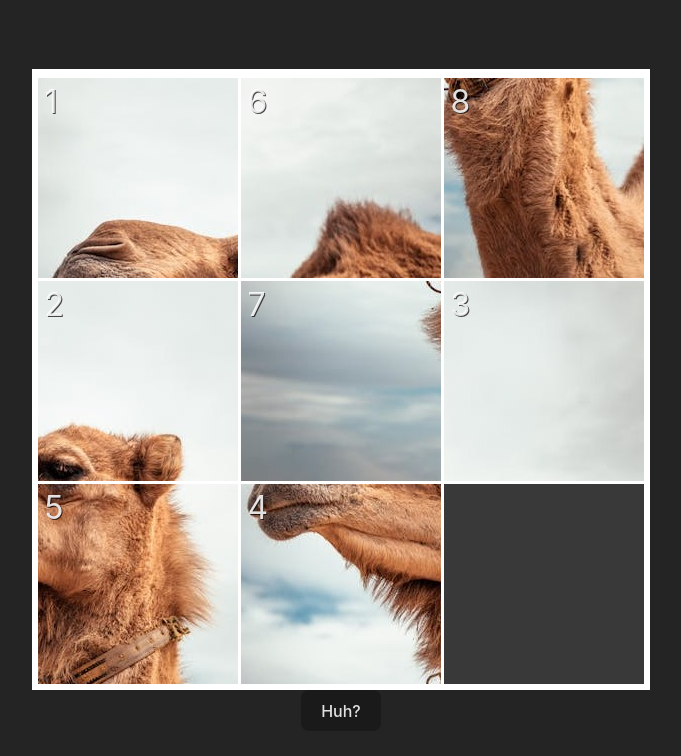
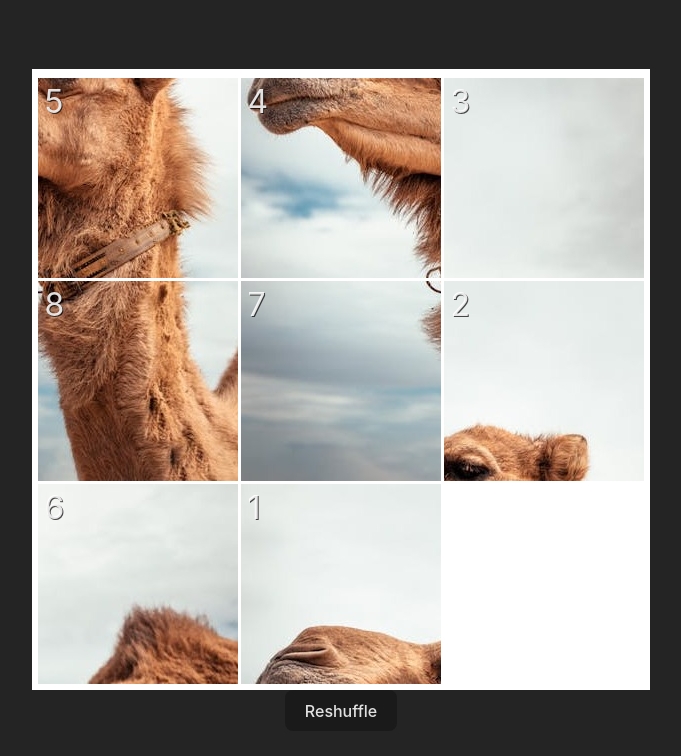
Before and after one commit to luishendrix92/sliding-puzzle, a React (Vite) app: page / in a window 1280 px wide. Shown: the top 756 px of the page, without its empty margins (299-980 px from the left). Built offline with nearby package versions, Linux system fonts and the light colour scheme.

Commit message:
Finished mechanics

```diff
--- a/src/App.css
+++ b/src/App.css
@@ -23,14 +23,16 @@
 
 .piece {
   box-sizing: border-box;
-  background: rgb(36, 36, 36, 0.9);
+  background: rgb(36, 36, 36, 1);
   font-size: 2em;
   padding-left: 0.2em;
   text-shadow: 1px 1px 0 rgba(0, 0, 0, 0.7);
-  transition: all;
-  cursor: pointer;
 }
 
 .piece:nth-child(n+2) {
   margin-left: 3px;
 }
+
+.pointer {
+  cursor: pointer;
+}
--- a/src/App.jsx
+++ b/src/App.jsx
@@ -1,7 +1,7 @@
-import {useState} from "react";
+import {useEffect, useState} from "react";
+import camel from "./assets/camel.jpg";
 
 import './App.css'
-import camel from './assets/camel.jpg'
 
 const PIECE_WIDTH = 200;
 const PIECE_HEIGHT = PIECE_WIDTH;
@@ -10,24 +10,57 @@ const COLS = 3;
 const LAST_PIECE = ROWS * COLS - 1;
 
 /**
+ * Whether or not a flattened puzzle matrix is sorted in ascending order.
+ * Once a sliding puzzle has all its pieces in order, it's considered complete.
+ * @param ids {Array<number>} Flat array set of piece IDs
+ * @return {boolean}
+ */
+function arePiecesInOrder(ids) {
+  for (let i = 1; i < ids.length; i++) {
+    if (ids[i] !== ids[i - 1] + 1) return false;
+  }
+
+  return true;
+}
+
+/**
  * Returns a style object for a piece div that assigns the background image
- * and its corresponding background offsets (positioning).
+ * and its corresponding vertical/horizontal offsets (positioning).
+ * @param {{}} img URL of the background image
  * @param {number} id The piece's original ID (0-based)
  */
-function pieceBgStyles(id) {
-  const row = Math.floor(id / 3);
-  const col = id % 3;
+function pieceBgStyles(img, id) {
+  const row = Math.floor(id / COLS);
+  const col = id % COLS;
 
   return {
-    backgroundImage: `url(${camel})`,
+    backgroundImage: `url(${img})`,
     backgroundSize: `${COLS * PIECE_WIDTH}px ${ROWS * PIECE_HEIGHT}px`,
     backgroundPosition: `-${col * PIECE_WIDTH}px -${row * PIECE_HEIGHT}px`,
   };
 }
 
 /**
- * Returns the 2D array that represents pieces in a sliding puzzle.
- * The ordering of the numbers from 0 to `rows * cols - 1` is random.
+ * Determines whether a particular permutation of a sliding puzzle (in the
+ * form of a flat array) is solvable (the number of indirections is even).
+ * @param pieceSet {Array<number>} Flat array set of piece IDs
+ * @returns {boolean}
+ */
+function isPuzzleSolvable(pieceSet) {
+  let inversions = 0;
+
+  for (let i = 0; i < pieceSet.length; i++) {
+    for (let j = i + 1; j < pieceSet.length; j++) {
+      if (pieceSet[i] > pieceSet[j]) inversions++;
+    }
+  }
+
+  return inversions % 2 === 0;
+}
+
+/**
+ * Returns the 2D array that represents the pieces in a sliding puzzle. The
+ * puzzle is re-generated until random order and solvability is ensured.
  * @param rows {number} Number of rows in the puzzle
  * @param cols {number} Number of columns
  * @returns {number[][]}
@@ -36,48 +69,59 @@ function createMatrix(rows, cols) {
   const ids = Array(rows * cols - 1).fill(0)
     .map((_v, i) => i);
 
+  do {
     // NOTE: I chose the Fisher-Yates algorithm to shuffle the piece IDs
     for (let i = rows * cols - 2; i > 0; i--) {
       const j = Math.floor(Math.random() * (i + 1));
 
       [ids[i], ids[j]] = [ids[j], ids[i]];
     }
+  } while (!isPuzzleSolvable(ids) || arePiecesInOrder(ids));
 
   ids.push(rows * cols - 1);
 
   return Array(rows).fill(0)
-    .map((_v, i) =>
-      ids.slice(i * cols, i * cols + cols)
-    );
+    .map((_v, i) => ids.slice(i * cols, i * cols + cols));
 }
 
-function Piece({ row, col, id, slidePiece }) {
-  const isLastPiece = id === LAST_PIECE;
+function Piece({ row, col, id, slidePiece, isPuzzleComplete }) {
+  const isSlideable = id !== LAST_PIECE && !isPuzzleComplete;
   const pieceStyle = {
     width: `${PIECE_WIDTH}px`,
     height: `${PIECE_HEIGHT}px`,
-    ...(isLastPiece
-      ? { cursor: "default" }
-      : pieceBgStyles(id))
+    opacity: id === LAST_PIECE && !isPuzzleComplete ? "0" : "1",
+    ...pieceBgStyles(camel, id)
   };
 
   const slidePieceHandler = () => {
-    if (!isLastPiece) slidePiece(row, col, id);
+    if (isSlideable) slidePiece(row, col, id);
   };
 
   return (
     <div
       onClick={slidePieceHandler}
-      className="piece"
+      className={`piece ${isSlideable ? "pointer" : ""}`}
       style={pieceStyle}
     >
-      {!isLastPiece && id + 1}
+      {id + 1}
     </div>
   );
 }
 
-function Puzzle() {
+function App() {
   const [pieces, setPieces] = useState(createMatrix(ROWS, COLS));
+  const [isComplete, setIsComplete] = useState(false);
+
+  useEffect(() => {
+    if (arePiecesInOrder(pieces.flat())) {
+      setIsComplete(true);
+    }
+  }, [pieces]);
+
+  const reshuffle = () => {
+    setPieces(createMatrix(ROWS, COLS));
+    setIsComplete(false);
+  };
 
   /**
    * Attempts to make a piece slide. Once the pieces are ordered (ascending),
@@ -89,31 +133,33 @@ function Puzzle() {
     const dirs = [[-1, 0], [0, 1], [1, 0], [0, -1]]; // Up, Right, Down, Left
 
     for (const [rowDelta, colDelta] of dirs) {
-      const adjacentPieceId = pieces[row + rowDelta]?.[col + colDelta] ?? -1;
+      const adjacentPieceId = pieces[row + rowDelta]?.[col + colDelta];
 
       if (adjacentPieceId === LAST_PIECE) {
         const clickedPieceId = pieces[row][col];
 
-        setPieces((pieces) =>
-          pieces.map((row, rowIndex) =>
-            row.map((pieceId, colIndex) => {
+        setPieces((pieces) => pieces.map((row) =>
+          row.map((pieceId) => {
             if (pieceId === clickedPieceId) return LAST_PIECE;
             else if (pieceId === LAST_PIECE) return clickedPieceId;
 
             return pieceId;
           })
         ));
+
         break;
       }
     }
   }
 
   return (
+    <div className="container">
       <div className="puzzle">
         {pieces.map((row, rowIndex) =>
           <div className="puzzle-row" key={rowIndex}>
             {row.map((pieceId, colIndex) =>
               <Piece
+                isPuzzleComplete={isComplete}
                 slidePiece={slidePiece}
                 key={colIndex}
                 row={rowIndex}
@@ -124,16 +170,11 @@ function Puzzle() {
           </div>
         )}
       </div>
+      <button onClick={() => reshuffle()}>
+        Reshuffle
+      </button>
+    </div>
   );
 }
 
-function App() {
-  return (
-    <div className="container">
-      <Puzzle/>
-      <button>Huh?</button>
-    </div>
-  )
-}
-
 export default App
```
Lines whose indentation alone changed are shown as unchanged.
